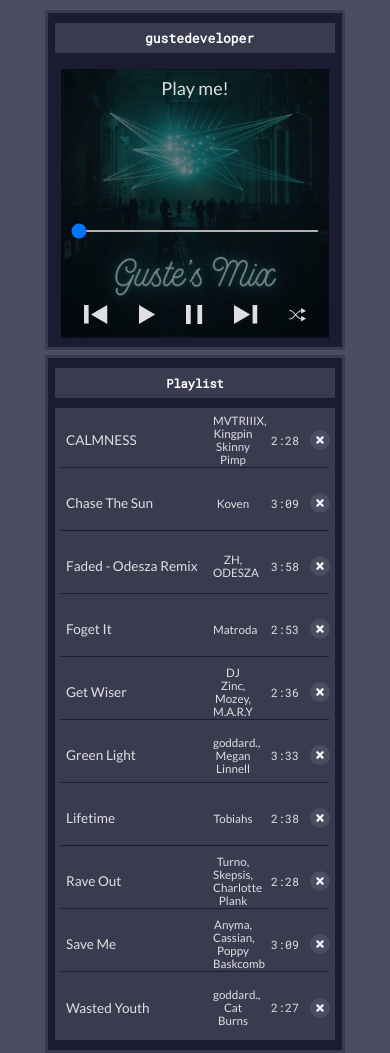
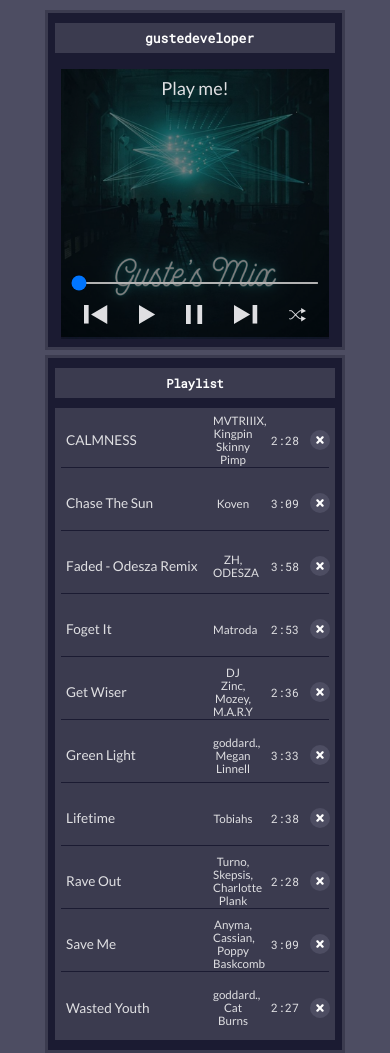
Before and after one commit to gustedeveloper/music-player-project, a plain HTML site: page index.html in a window 390 px wide. Drawn offline with Linux system fonts and the light colour scheme.

Commit message:
Update progress bar position

```diff
--- a/styles.css
+++ b/styles.css
@@ -280,6 +280,11 @@
       height: 340px;
     }
 
+    #progress-bar {
+      margin-top: 160px;
+      margin-bottom: 0px;
+    }
+
     #playlist-songs {
       padding: 5px 6px;
       overflow-y: scroll;
```
